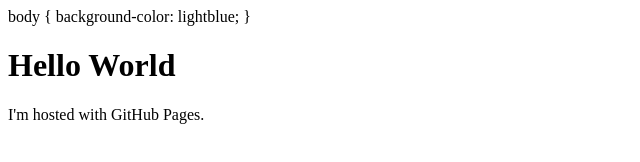
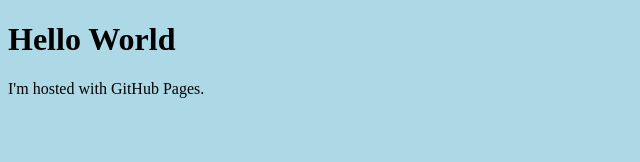
Before and after one commit to 9bbn/9bbn.github.io, a plain HTML site: page index.html in a window 1280 px wide. Shown: the whole page, without its empty margins (0-640 px from the left). Drawn offline with Linux system fonts and the light colour scheme.

Commit message:
Update index.html

```diff
--- a/index.html
+++ b/index.html
@@ -1,10 +1,12 @@
 <!DOCTYPE html>
 <html>
-<header>
+<head>
+<style>
   body {
   background-color: lightblue;
 }
-</header>
+</style>
+</head>
 <body>
 <h1>Hello World</h1>
 <p>I'm hosted with GitHub Pages.</p>
```
